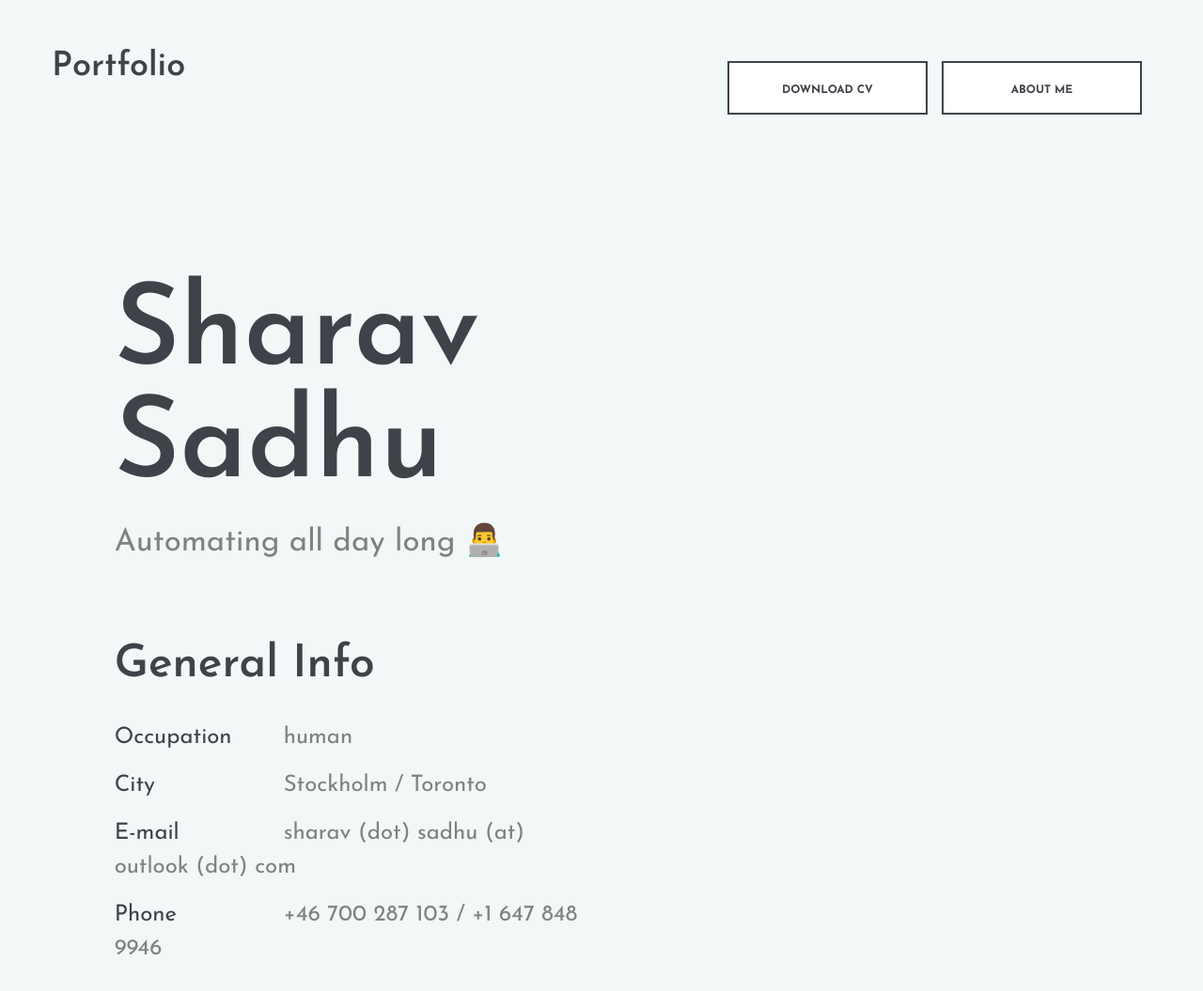
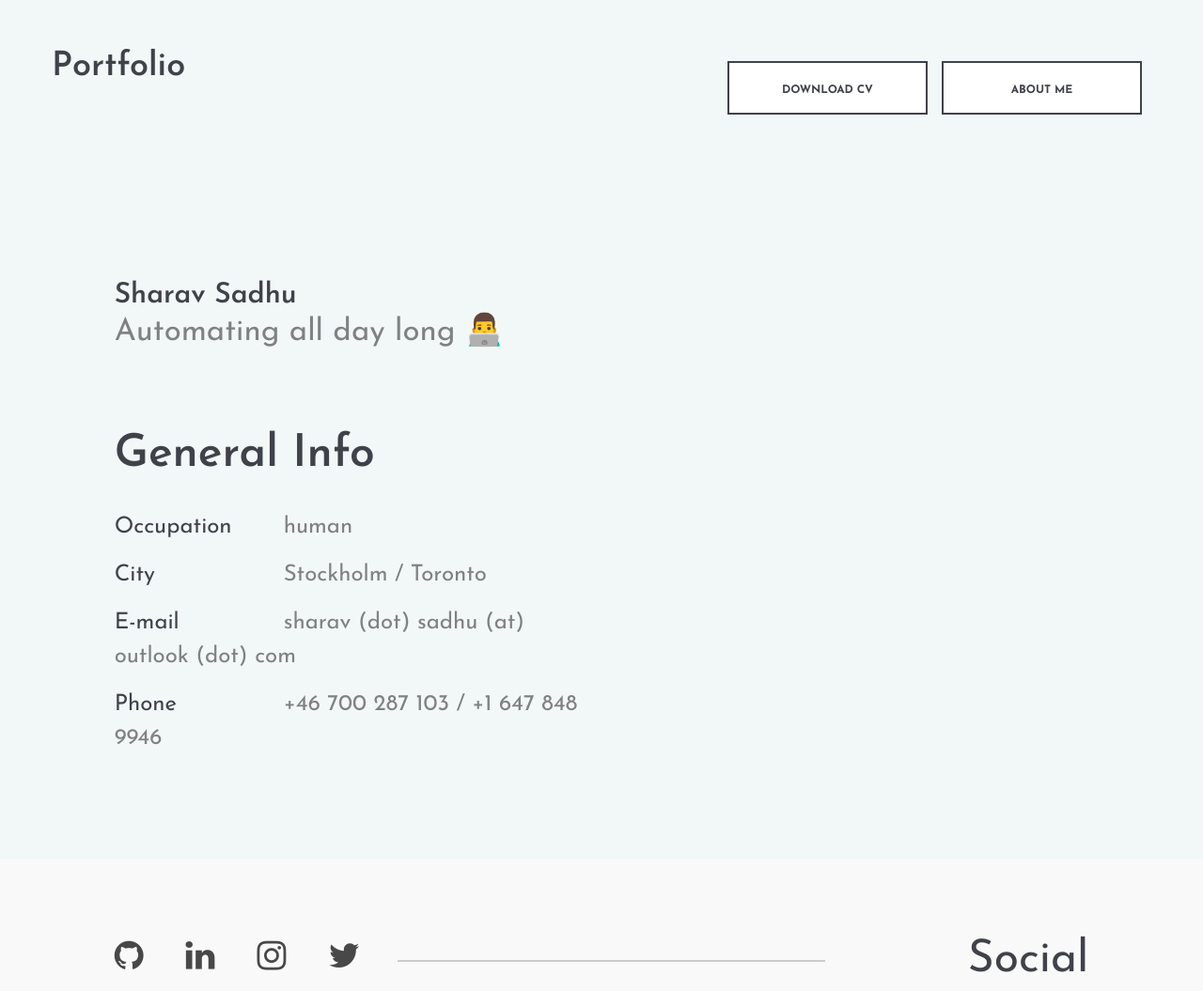
Before and after one commit to sharavs/me, a plain HTML site: page index.html in a window 1280 px wide. Shown: the top 1055 px of the page at 94% size. Drawn offline with Linux system fonts and the light colour scheme.

Commit message:
Update index.html

```diff
--- a/index.html
+++ b/index.html
@@ -59,7 +59,7 @@
 					<div class="row">
 						<div class="col-lg-6">
 							<div class="hero-text">
-								<h2>Sharav Sadhu</h2>
+								<h3>Sharav Sadhu</h3>
 								<p>Automating all day long 👨‍💻</p>
 							</div>
 							<div class="hero-info">
```
